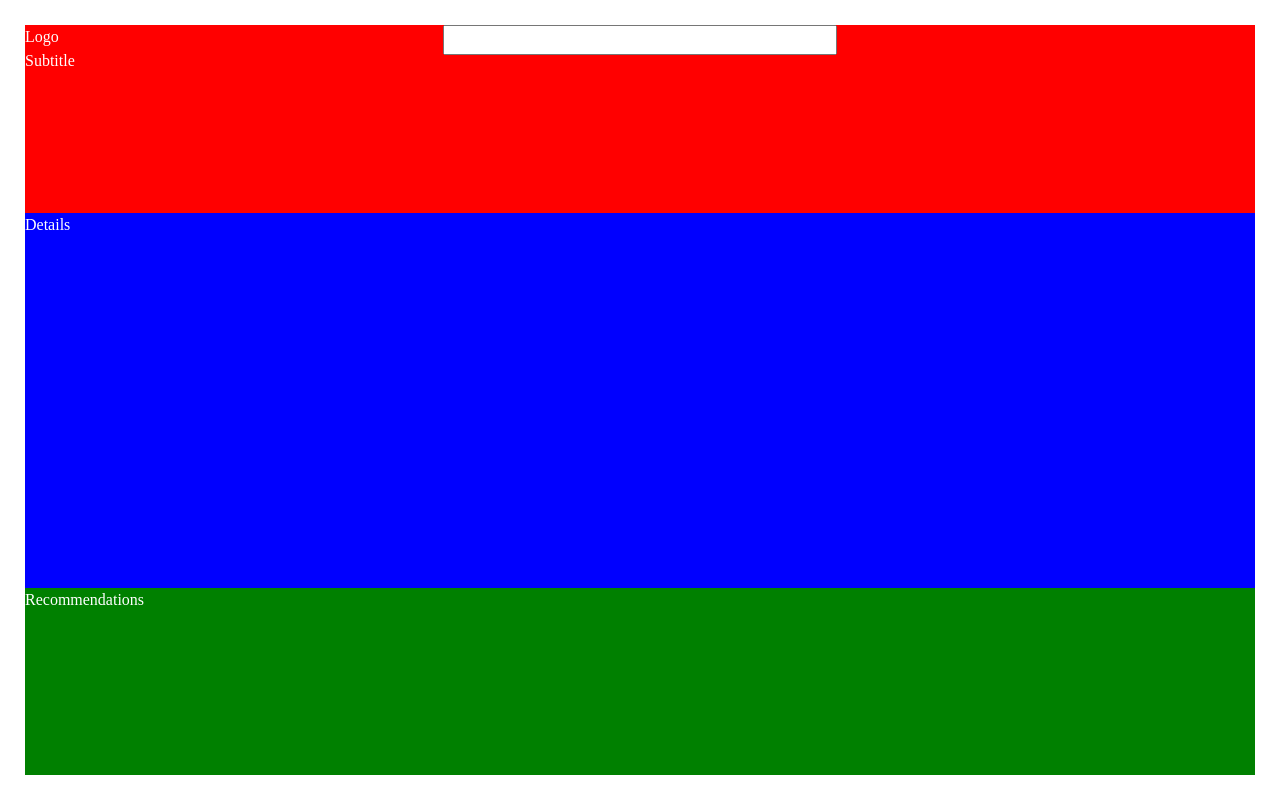
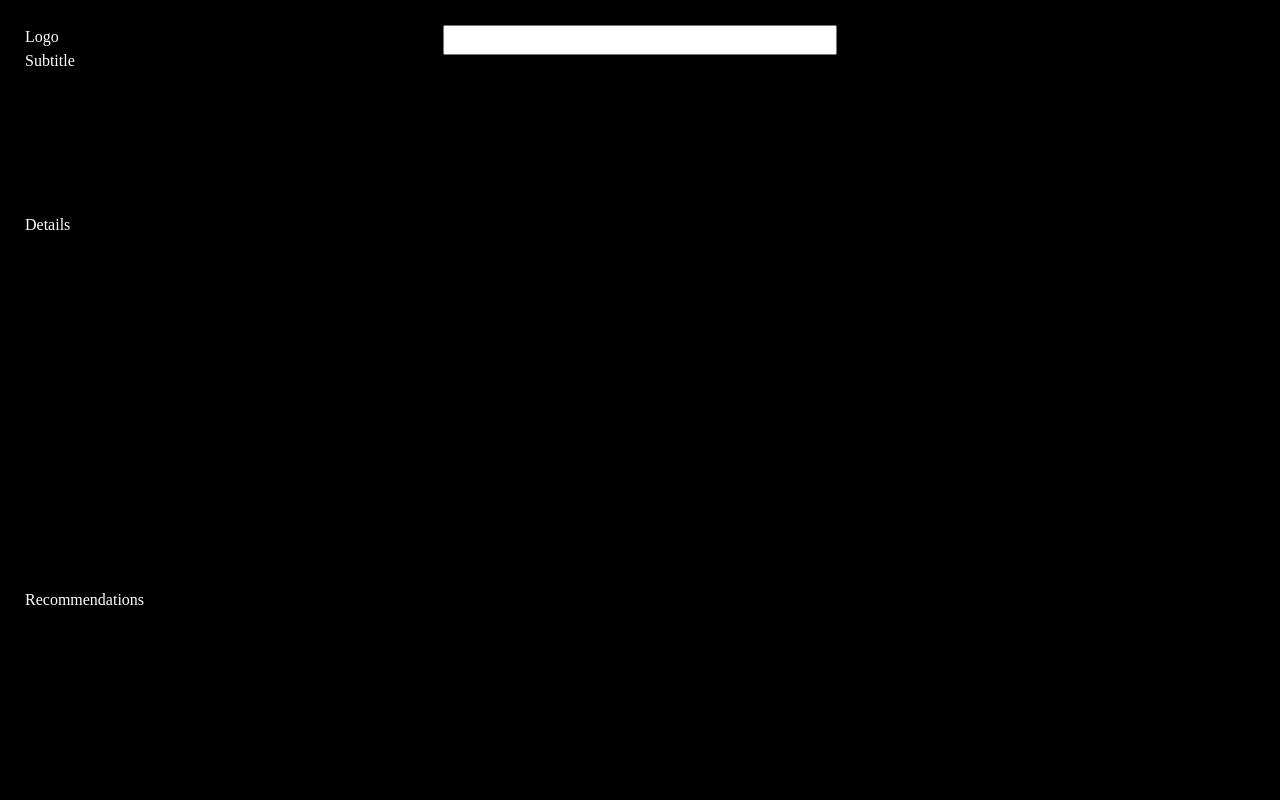
Before and after one commit to michbat/project-tvshows, a React (Vite) app: page / in a window 1280 px wide. Built offline with nearby package versions, Linux system fonts and the light colour scheme; no server answers; a web font is replaced by a local one.

Commit message:
setting the API

```diff
--- a/package.json
+++ b/package.json
@@ -10,6 +10,7 @@
     "preview": "vite preview"
   },
   "dependencies": {
+    "axios": "^1.7.7",
     "bootstrap": "^5.3.3",
     "react": "^18.3.1",
     "react-dom": "^18.3.1"
--- a/src/App.jsx
+++ b/src/App.jsx
@@ -1,10 +1,36 @@
 import "bootstrap/dist/js/bootstrap.bundle.min.js";
 import s from "./style.module.css";
 import "./App.css";
+import { TVShowAPI } from "./api/tv-show";
+import { useState } from "react";
+import { useEffect } from "react";
+import { BACKDROP_BASE_URL } from "./config";
 
 function App() {
+  const [currentTVShow, setCurrentTVShow] = useState();
+
+  async function fetchPopulars() {
+    const populars = await TVShowAPI.fetchPopulars();
+    if (populars.length > 0) {
+      setCurrentTVShow(populars[0]);
+    }
+  }
+
+  // le hook useEffect se lancer au moins une fois (au niveau de chargement dans le DOM du component)
+  useEffect(() => {
+    fetchPopulars();
+  }, []);
+
+  console.log(currentTVShow);
   return (
-    <div className={s.main_container}>
+    <div
+      className={s.main_container}
+      style={{
+        background: currentTVShow
+          ? `linear-gradient(rgba(0,0,0,0.55), rgba(0,0,0,0.55)), url("${BACKDROP_BASE_URL}${currentTVShow.backdrop_path}") no-repeat center / cover`
+          : "black",
+      }}
+    >
       <div className={s.header}>
         <div className="row">
           <div className="col-4">
@@ -12,9 +38,8 @@ function App() {
             <div>Subtitle</div>
           </div>
           <div className="col-sm-12 col-md-4">
-            <input style={{ width: "100%" }} type="text"/>
+            <input style={{ width: "100%" }} type="text" />
           </div>
-
         </div>
       </div>
       <div className={s.tv_show_details}>Details</div>
--- /dev/null
+++ b/src/api/tv-show.js
@@ -0,0 +1,9 @@
+import axios from "axios";
+import { BASE_URL, API_KEY_PARAM } from "../config";
+
+export class TVShowAPI {
+  static async fetchPopulars() {
+    const response = await axios.get(`${BASE_URL}tv/popular${API_KEY_PARAM}`);
+    return response.data.results;
+  }
+}
--- /dev/null
+++ b/src/config.js
@@ -0,0 +1,5 @@
+const BASE_URL = "https://api.themoviedb.org/3/";
+const API_KEY_PARAM = "?api_key=fd0f4b75ac286a2b035d8c71fac05059";
+const BACKDROP_BASE_URL = "https://image.tmdb.org/t/p/original/";
+
+export { BASE_URL, API_KEY_PARAM , BACKDROP_BASE_URL};
--- a/src/style.module.css
+++ b/src/style.module.css
@@ -1,23 +1,19 @@
-.main_container{
+.main_container {
   display: flex;
   flex-direction: column;
   height: 100vh;
   padding: 25px;
-
+  background-color: black;
 }
 
-.header{
+.header {
   flex: 1;
-    background-color: red;
-
 }
 
-.tv_show_details{
-    flex:2;
-    background-color: blue;
+.tv_show_details {
+  flex: 2;
 }
 
-.recommandetions{
+.recommandetions {
   flex: 1;
-    background-color: green;
 }
```
Also changed, not shown: 1 other file (tests, documents, lock files or other folders). Lines whose indentation alone changed are shown as unchanged.
